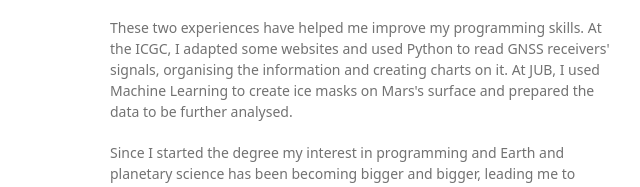
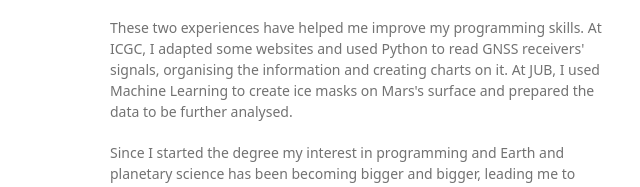
Before and after one commit to paulodeurmeneta/paulodeurmeneta.github.io, a plain HTML site: page index.html in a window 1280 px wide. Shown: the part 271-458 px from the top of the page, 460-1100 px from the left. Drawn offline with Linux system fonts and the light colour scheme; a web font is replaced by a local one.

Commit message:
Update index.html

```diff
--- a/index.html
+++ b/index.html
@@ -24,7 +24,7 @@
 
   <p>Right now, I am finishing my undergraduate in <a href='https://epseb.upc.edu/en/the-studies/gegg/gegg?set_language=en'>Geoinformation and Geomatics Engineering</a> at the Polytechnic University of Catalonia. These studies have led me to work as a trainee in Geodesy at the Cartographic Institute of Catalonia (ICGC), as well as doing research on Planetary Science at Jacobs University Bremen (JUB) in Germany.</p>
 
-  <p>These two experiences have helped me improve my programming skills. At the ICGC, I adapted some websites and used Python to read GNSS receivers' signals, organising the information and creating charts on it. At JUB, I used Machine Learning to create ice masks on Mars's surface and prepared the data to be further analysed.</p>
+  <p>These two experiences have helped me improve my programming skills. At ICGC, I adapted some websites and used Python to read GNSS receivers' signals, organising the information and creating charts on it. At JUB, I used Machine Learning to create ice masks on Mars's surface and prepared the data to be further analysed.</p>
 
   <p>Since I started the degree my interest in programming and Earth and planetary science has been becoming bigger and bigger, leading me to strongly consider studying my Master's related to Machine Learning and Computer Vision, hoping to apply them to my geospatial knowledge.</p>
 
```
